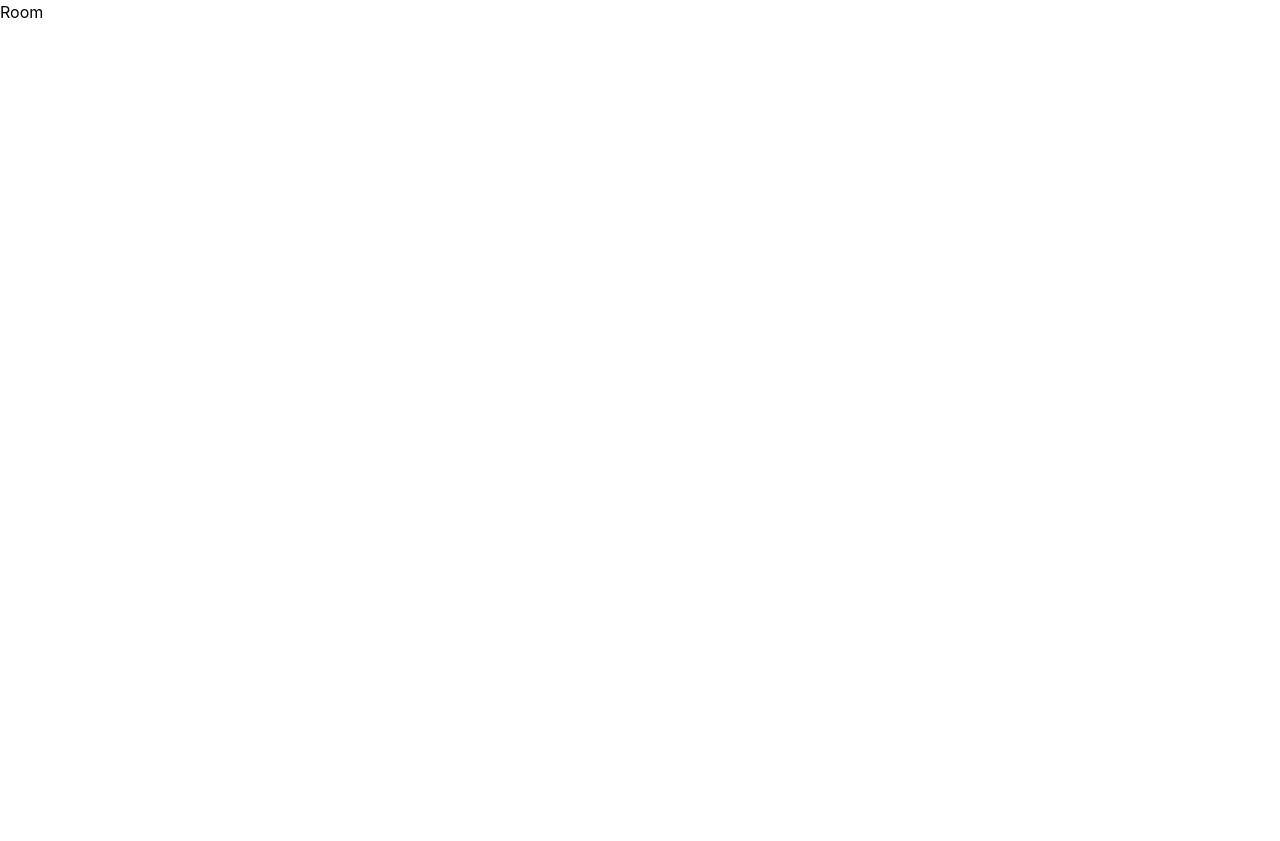
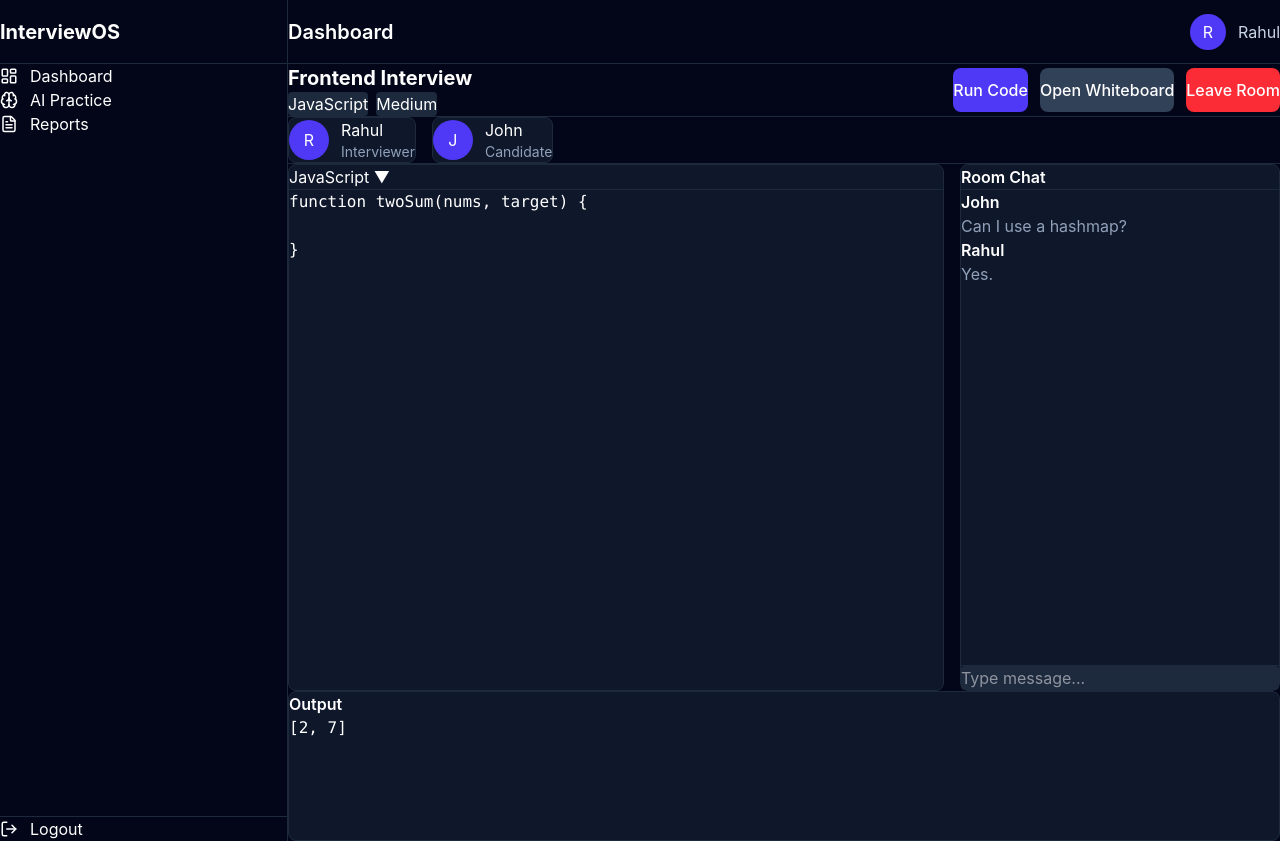
Before and after one commit to krishna-Gits455/AI-Interview-Platform, a React app in the folder frontend/: page /room/1 in a window 1280 px wide. Before the commit the page ends 800 px from the top, so only its background shows below. Built offline with nearby package versions, Linux system fonts and the light colour scheme; the HTML template or start-up script is replaced by a standard one.

Commit message:
Create interview room UI skeleton

```diff
--- /dev/null
+++ b/frontend/src/features/room/components/ChatPanel.jsx
@@ -0,0 +1,38 @@
+import {
+  messages,
+} from "../data/mockRoomData";
+
+export default function ChatPanel() {
+  return (
+    <div className="w-80 bg-slate-900 border border-slate-800 rounded-lg flex flex-col">
+
+      <div className="border-b border-slate-800 p-4 font-semibold">
+        Room Chat
+      </div>
+
+      <div className="flex-1 p-4 space-y-4">
+
+        {messages.map((msg) => (
+          <div key={msg.id}>
+            <p className="font-semibold">
+              {msg.sender}
+            </p>
+
+            <p className="text-slate-400">
+              {msg.text}
+            </p>
+          </div>
+        ))}
+
+      </div>
+
+      <div className="border-t border-slate-800 p-4">
+        <input
+          placeholder="Type message..."
+          className="w-full bg-slate-800 rounded px-3 py-2"
+        />
+      </div>
+
+    </div>
+  );
+}
--- /dev/null
+++ b/frontend/src/features/room/components/EditorPanel.jsx
@@ -0,0 +1,17 @@
+export default function EditorPanel() {
+  return (
+    <div className="flex-1 bg-slate-900 border border-slate-800 rounded-lg">
+
+      <div className="border-b border-slate-800 p-3">
+        JavaScript ▼
+      </div>
+
+      <div className="p-4 min-h-[500px]">
+        <pre>{`function twoSum(nums, target) {
+
+}`}</pre>
+      </div>
+
+    </div>
+  );
+}
--- /dev/null
+++ b/frontend/src/features/room/components/OutputPanel.jsx
@@ -0,0 +1,17 @@
+import {
+  output,
+} from "../data/mockRoomData";
+
+export default function OutputPanel() {
+  return (
+    <div className="bg-slate-900 border border-slate-800 rounded-lg p-4 min-h-[150px]">
+
+      <h3 className="font-semibold mb-3">
+        Output
+      </h3>
+
+      <pre>{output}</pre>
+
+    </div>
+  );
+}
--- /dev/null
+++ b/frontend/src/features/room/components/ParticipantsBar.jsx
@@ -0,0 +1,30 @@
+import {
+  participants,
+} from "../data/mockRoomData";
+
+export default function ParticipantsBar() {
+  return (
+    <div className="border-b border-slate-800 p-4 flex gap-4">
+
+      {participants.map((user) => (
+        <div
+          key={user.id}
+          className="flex items-center gap-3 bg-slate-900 border border-slate-800 rounded-lg px-4 py-2"
+        >
+          <div className="w-10 h-10 rounded-full bg-indigo-600 flex items-center justify-center">
+            {user.name[0]}
+          </div>
+
+          <div>
+            <p>{user.name}</p>
+
+            <p className="text-sm text-slate-400">
+              {user.role}
+            </p>
+          </div>
+        </div>
+      ))}
+
+    </div>
+  );
+}
--- /dev/null
+++ b/frontend/src/features/room/components/RoomHeader.jsx
@@ -0,0 +1,42 @@
+import Button from "../../../components/ui/Button";
+
+export default function RoomHeader({
+  onOpenWhiteboard,
+}) {
+  return (
+    <div className="border-b border-slate-800 p-4 flex justify-between items-center">
+
+      <div>
+        <h2 className="text-xl font-bold">
+          Frontend Interview
+        </h2>
+
+        <div className="flex gap-2 mt-2">
+          <span className="px-2 py-1 bg-slate-800 rounded">
+            JavaScript
+          </span>
+
+          <span className="px-2 py-1 bg-slate-800 rounded">
+            Medium
+          </span>
+        </div>
+      </div>
+
+      <div className="flex gap-3">
+        <Button>Run Code</Button>
+
+        <Button
+          variant="secondary"
+          onClick={onOpenWhiteboard}
+        >
+          Open Whiteboard
+        </Button>
+
+        <Button variant="danger">
+          Leave Room
+        </Button>
+      </div>
+
+    </div>
+  );
+}
--- /dev/null
+++ b/frontend/src/features/room/components/WhiteboardDrawer.jsx
@@ -0,0 +1,27 @@
+export default function WhiteboardDrawer({
+  open,
+  onClose,
+}) {
+  if (!open) return null;
+
+  return (
+    <div className="fixed inset-0 bg-black/50 z-50">
+
+      <div className="absolute right-0 top-0 h-full w-[500px] bg-slate-900 p-6">
+
+        <button
+          onClick={onClose}
+          className="mb-4"
+        >
+          Close
+        </button>
+
+        <h2 className="text-xl font-bold">
+          Whiteboard Coming Soon
+        </h2>
+
+      </div>
+
+    </div>
+  );
+}
--- /dev/null
+++ b/frontend/src/features/room/data/mockRoomData.js
@@ -0,0 +1,35 @@
+export const roomInfo = {
+  title: "Frontend Interview",
+  language: "JavaScript",
+  difficulty: "Medium",
+};
+
+export const participants = [
+  {
+    id: 1,
+    name: "Rahul",
+    role: "Interviewer",
+    online: true,
+  },
+  {
+    id: 2,
+    name: "John",
+    role: "Candidate",
+    online: true,
+  },
+];
+
+export const messages = [
+  {
+    id: 1,
+    sender: "John",
+    text: "Can I use a hashmap?",
+  },
+  {
+    id: 2,
+    sender: "Rahul",
+    text: "Yes.",
+  },
+];
+
+export const output = "[2, 7]";
--- a/frontend/src/pages/Room.jsx
+++ b/frontend/src/pages/Room.jsx
@@ -1,3 +1,52 @@
-export default function Home() {
-  return <h1>Room</h1>;
+import { useState } from "react";
+
+import AppLayout from "../layouts/AppLayout";
+
+import RoomHeader from "../features/room/components/RoomHeader";
+import ParticipantsBar from "../features/room/components/ParticipantsBar";
+import EditorPanel from "../features/room/components/EditorPanel";
+import ChatPanel from "../features/room/components/ChatPanel";
+import OutputPanel from "../features/room/components/OutputPanel";
+import WhiteboardDrawer from "../features/room/components/WhiteboardDrawer";
+
+export default function Room() {
+  const [
+    isWhiteboardOpen,
+    setIsWhiteboardOpen,
+  ] = useState(false);
+
+  return (
+    <AppLayout>
+
+      <div className="space-y-4">
+
+        <RoomHeader
+          onOpenWhiteboard={() =>
+            setIsWhiteboardOpen(true)
+          }
+        />
+
+        <ParticipantsBar />
+
+        <div className="flex gap-4">
+
+          <EditorPanel />
+
+          <ChatPanel />
+
+        </div>
+
+        <OutputPanel />
+
+        <WhiteboardDrawer
+          open={isWhiteboardOpen}
+          onClose={() =>
+            setIsWhiteboardOpen(false)
+          }
+        />
+
+      </div>
+
+    </AppLayout>
+  );
 }
```
